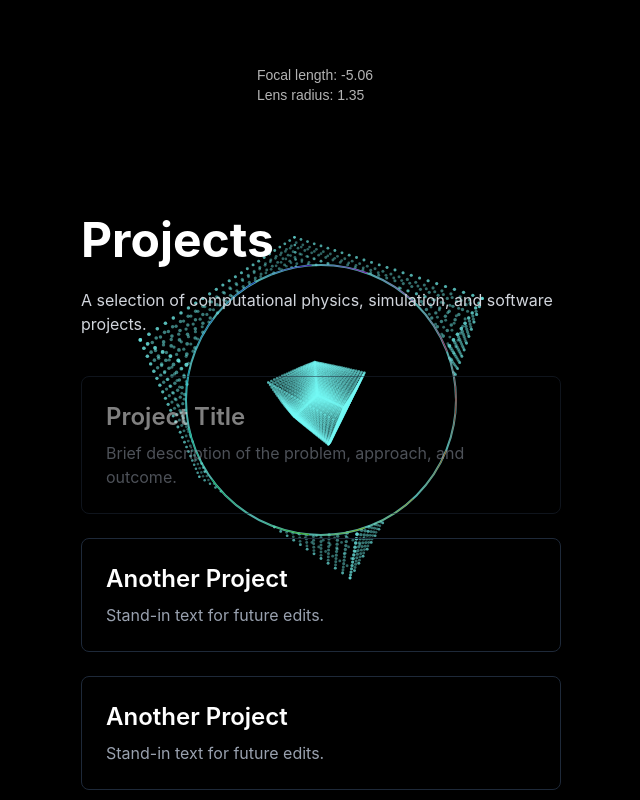
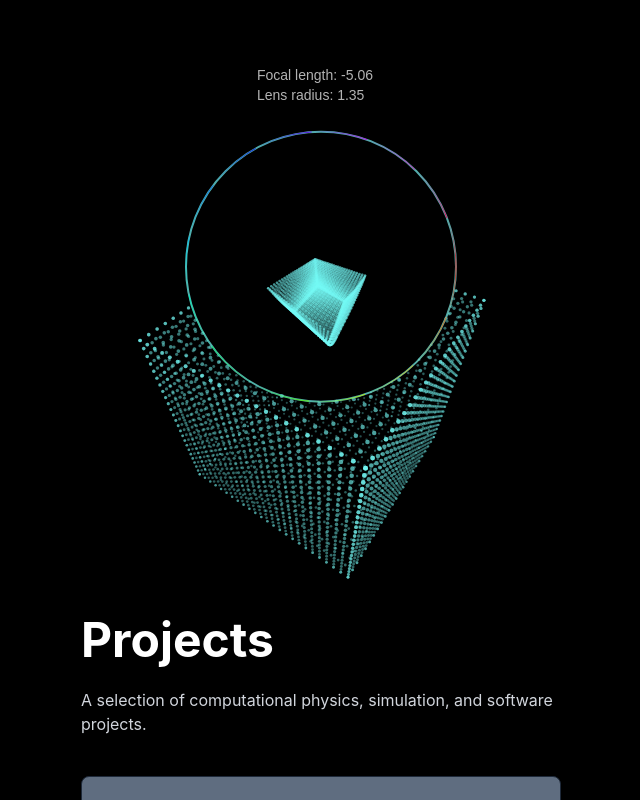
Before and after one commit to Jadenthealmighty/jaden-portfolio-v1, a Next.js app: page /projects in a window 1280 px wide. Shown: the top 800 px of the page, without its empty margins (319-959 px from the left). Built offline with nearby package versions, Linux system fonts and the light colour scheme.

Commit message:
Fixing Scrolling2

```diff
--- a/app/components/CubeBackground.tsx
+++ b/app/components/CubeBackground.tsx
@@ -32,7 +32,7 @@ type Vec3 = {
       canvas.style.height = "100%";
       ctx.setTransform(DPR, 0, 0, DPR, 0, 0);
       lensX = canvas.clientWidth/ 2;
-      lensY = canvas.clientHeight / 2;
+      lensY = canvas.clientHeight / 3;
       centerY = canvas.clientHeight / 2;
     }
 
@@ -109,7 +109,7 @@ type Vec3 = {
         let proj = project({ x, y, z });
 
         const oX = proj.x;
-        const oY = proj.y;
+        const oY = proj.y - scrollY * 0.25;
 
         let newX = oX;
         let newY = oY;
@@ -117,7 +117,7 @@ type Vec3 = {
 
         z = (z + 4) * 400;
         const oZ = z;
-        lensY = centerY - scrollY * 0.7;
+        lensY = centerY * 2 / 3 - scrollY;
         const dFromCent = Math.sqrt((oX - lensX) ** 2 +  (oY - lensY) ** 2);
         if (dFromCent >= tempR){
             ctx.beginPath();
--- a/app/projects/page.tsx
+++ b/app/projects/page.tsx
@@ -1,6 +1,8 @@
 export default function ProjectsPage() {
     return (
       <main className="relative z-10 px-12 py-20 max-w-4xl">
+        <main className="relative z-10 px-12 pt-[40vh] pb-20 max-w-4xl">
+        </main>
         <h1 className="text-5xl font-bold mb-6">Projects</h1>
 
         <p className="text-gray-300 mb-10">
@@ -8,21 +10,21 @@ export default function ProjectsPage() {
         </p>
 
         <div className="space-y-6">
-          <div className="border border-gray-800 bg-blue200 opacity-50 rounded-lg p-6">
+          <div className="border border-gray-800 bg-blue-200/50 rounded-lg p-6">
             <h2 className="text-2xl font-semibold">Project Title</h2>
             <p className="text-gray-400 mt-2">
               Brief description of the problem, approach, and outcome.
             </p>
           </div>
 
-          <div className="border border-gray-800 rounded-lg p-6">
+          <div className="border border-gray-800 bg-blue-200/50 rounded-lg p-6">
             <h2 className="text-2xl font-semibold">Another Project</h2>
             <p className="text-gray-400 mt-2">
               Stand-in text for future edits.
             </p>
           </div>
 
-          <div className="border border-gray-800 rounded-lg p-6">
+          <div className="border border-gray-800 bg-blue-200/50 rounded-lg p-6">
             <h2 className="text-2xl font-semibold">Another Project</h2>
             <p className="text-gray-400 mt-2">
               Stand-in text for future edits.
@@ -30,7 +32,7 @@ export default function ProjectsPage() {
           </div>
 
 
-          <div className="border border-gray-800 rounded-lg p-6">
+          <div className="border border-gray-800 bg-blue-200/50 rounded-lg p-6">
             <h2 className="text-2xl font-semibold">Another Project</h2>
             <p className="text-gray-400 mt-2">
               Stand-in text for future edits.
@@ -38,7 +40,7 @@ export default function ProjectsPage() {
           </div>
 
 
-          <div className="border border-gray-800 rounded-lg p-6">
+          <div className="border border-gray-800 bg-blue-200/50 rounded-lg p-6">
             <h2 className="text-2xl font-semibold">Another Project</h2>
             <p className="text-gray-400 mt-2">
               Stand-in text for future edits.
```
